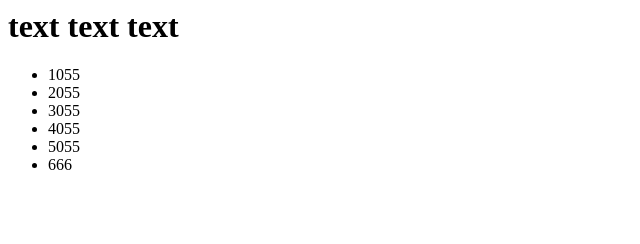
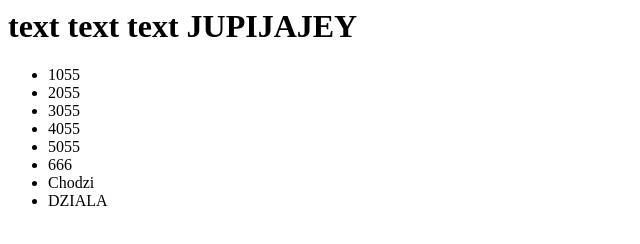
Before and after one commit to emilszymecki/deploy-test, a plain HTML site: page index.html in a window 1280 px wide. Shown: the whole page, without its empty margins (0-640 px from the left). Drawn offline with Linux system fonts and the light colour scheme.

Commit message:
Update index.html

```diff
--- a/index.html
+++ b/index.html
@@ -1,5 +1,5 @@
-<title>Test</title>
-<h1>text text text</h1>
+<title>Finito</title>
+<h1>text text text JUPIJAJEY</h1>
 <ul>
 	<li>1055</li>
 	<li>2055</li>
@@ -7,4 +7,6 @@
 	<li>4055</li>
 	<li>5055</li>
 	<li>666</li>
+	<li>Chodzi</li>
+	<li>DZIALA</li>
 </ul>
```
